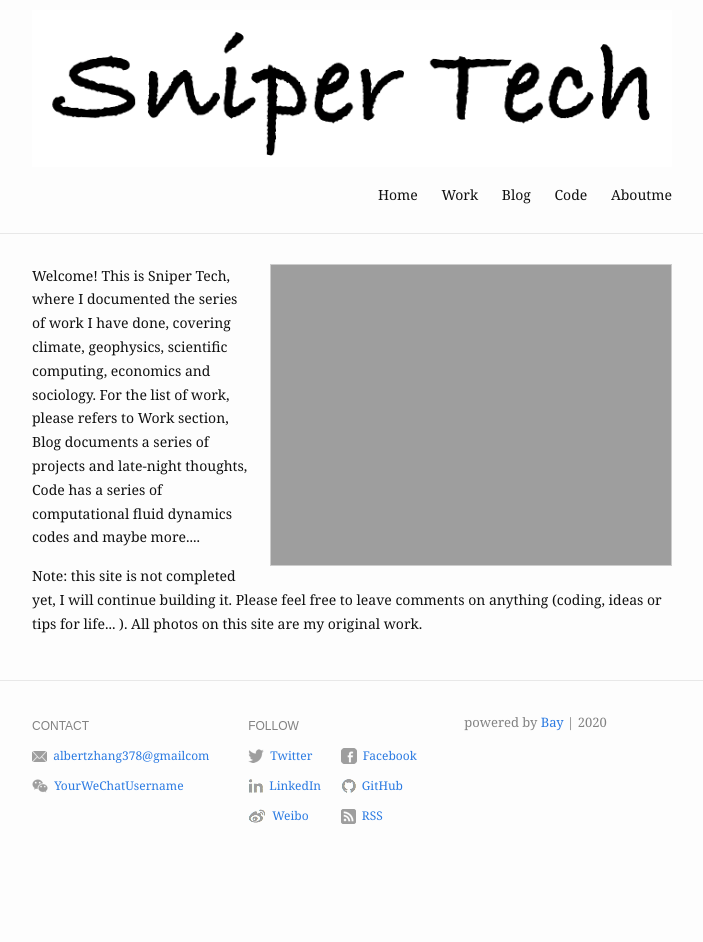
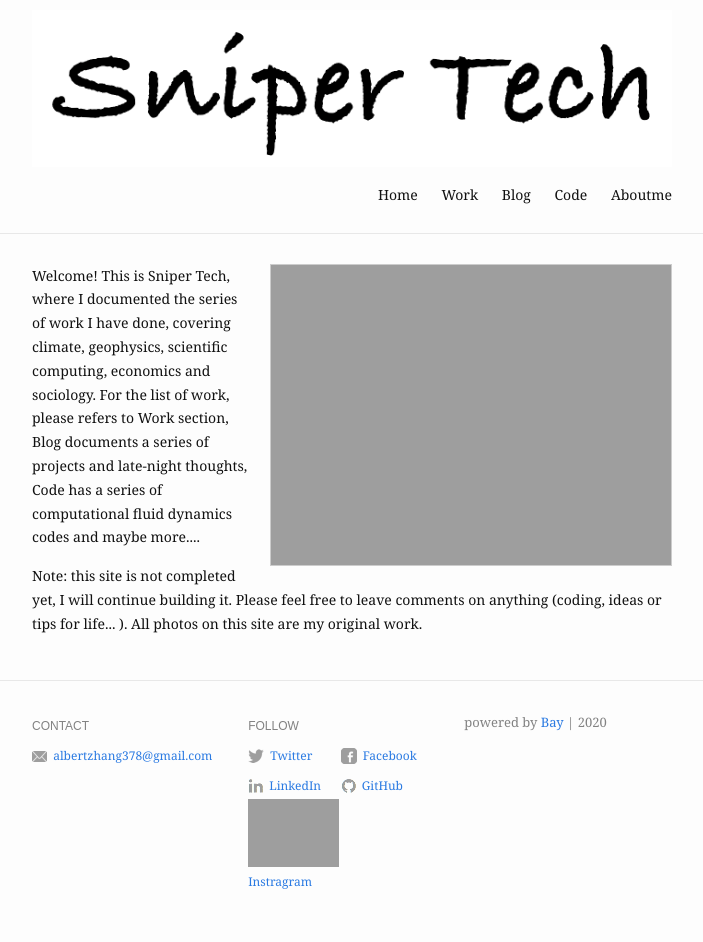
Before and after one commit to albert97/Snippet_Tech, a Jekyll site: the page built from index.md, in a window 1280 px wide. Shown: the whole page, without its empty margins (288-991 px from the left). Built offline with Jekyll 4.4.1, drawn with Linux system fonts in a browser that asks for light colours; before the commit the page ends 900 px from its top, so only the background shows below that.

Commit message:
Update _config.yml

```diff
--- a/_config.yml
+++ b/_config.yml
@@ -22,11 +22,11 @@ footer:
   show_powered_by: true
   contact:
     - name: Email
-      value: albertzhang378@gmailcom
+      value: albertzhang378@gmail.com
       link: mailto:yourmail@domain.com
-    - name: WeChat
-      value: YourWeChatUsername
-      link: "#"
+   # - name: WeChat
+   #   value: YourWeChatUsername
+   #   link: "#"
   follow:
     - name: Twitter
       link: https://twitter.com
@@ -36,11 +36,11 @@ footer:
     - name: LinkedIn
       link: https://www.linkedin.com/in/albert-ziqi-zhang-a1626341
     - name: GitHub
-      link: http://github.com/YourGitHubUsername
-    - name: Weibo
-      link: http://weibo.com/u/YourWeiboUsername
-    - name: RSS
-      link: /feed.xml
+      link: https://github.com/albert97
+    - name: Instragram
+      link: https://www.instagram.com/alberzhang
+  #  - name: RSS
+  #    link: /feed.xml
 
 # Build settings
 markdown: kramdown
```
